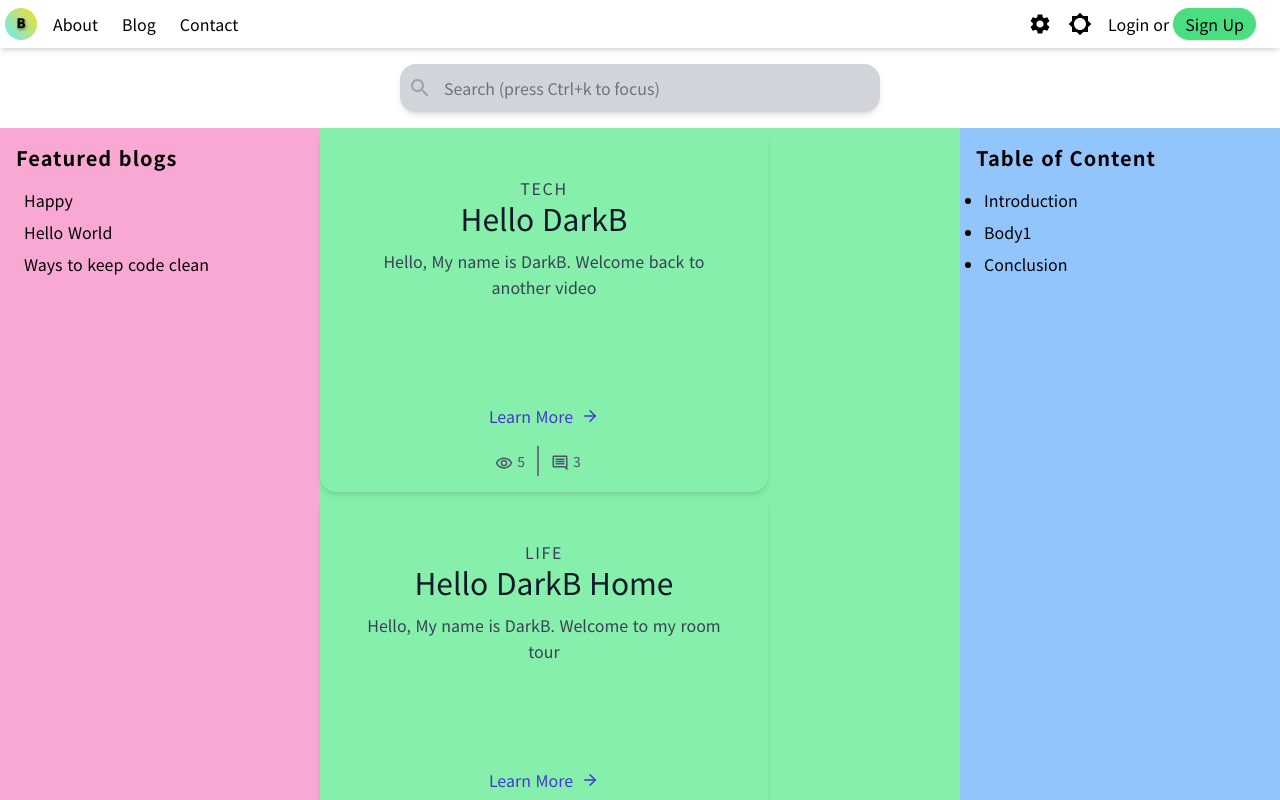
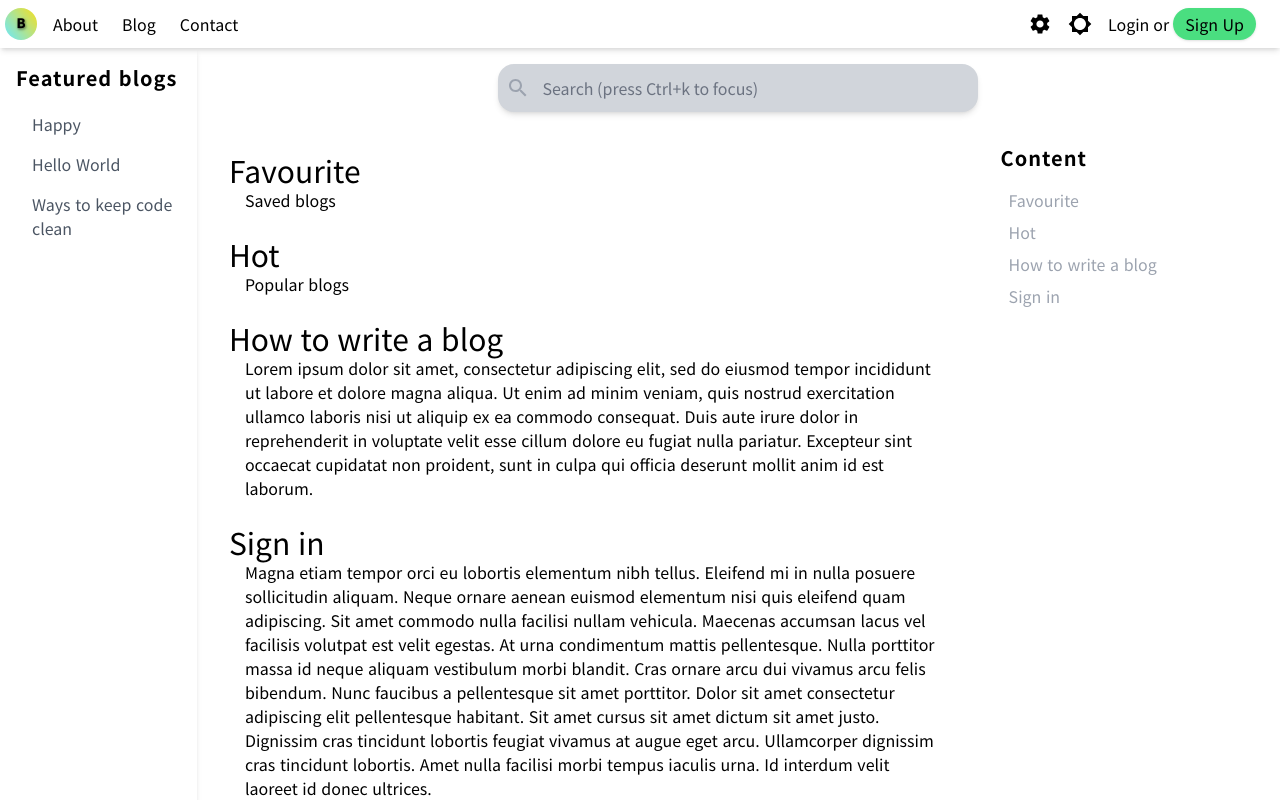
Before and after one commit to LeoLYW12138/DarkB-website, a Nuxt app: page /blog in a window 1280 px wide. Shown: the top 800 px of the page. Built offline with nearby package versions, Linux system fonts and the light colour scheme.

Commit message:
good layout

```diff
--- /dev/null
+++ b/components/blog/blogSection.vue
@@ -0,0 +1,24 @@
+<template>
+  <section :id="titleShort(section)">
+    <div>
+      <slot name="title-prefix"></slot>
+      <h3 class="section-font inline-block">{{ section.title }}</h3>
+      <slot name="title-postfix"></slot>
+    </div>
+    <p class="max-w-[80ch] pl-4">{{ section.content }}</p>
+  </section>
+</template>
+
+<script>
+import titleShort from '@/mixins/titleShort';
+export default {
+  mixins: [titleShort],
+  props: {
+    section: {
+      type: Object,
+      validator: (section) => section.title,
+      default: () => null,
+    },
+  },
+};
+</script>
--- a/components/blog/leftSidebar.vue
+++ b/components/blog/leftSidebar.vue
@@ -5,9 +5,13 @@
     >
       Featured blogs
     </h1>
-    <ul>
-      <li v-for="blog in blogs" :key="blog.id">
-        {{ blog.title }}
+    <ul class="text-gray-600">
+      <li
+        v-for="blog in blogs"
+        :key="blog.id"
+        class="py-1 px-2 cursor-pointer hover:(rounded-md bg-emerald-100 bg-opacity-70 text-emerald-800) w-full"
+      >
+        <a href="#">{{ blog.title }}</a>
       </li>
     </ul>
   </aside>
--- a/components/blog/rightSidebar.vue
+++ b/components/blog/rightSidebar.vue
@@ -3,22 +3,26 @@
     <h1
       class="text-lg md:text-xl font-medium md:font-bold md:tracking-wider my-4"
     >
-      Table of Content
+      Content
     </h1>
     <ul>
       <li
         v-for="section in blog.sections"
         :key="section.id"
-        class="list-outside list-disc"
+        class="cursor-pointer hover:(list-outside list-disc text-gray-700) text-gray-400 active:text-gray-700"
       >
-        {{ section.title }}
+        <a :href="'#' + titleShort(section)">
+          {{ section.title }}
+        </a>
       </li>
     </ul>
   </aside>
 </template>
 
 <script>
+import titleShort from '@/mixins/titleShort';
 export default {
+  mixins: [titleShort],
   props: {
     blog: {
       type: Object,
--- a/layouts/blog.vue
+++ b/layouts/blog.vue
@@ -1,5 +1,5 @@
 <template>
-  <div class="min-h-screen flex flex-col">
+  <div class="flex flex-col min-h-screen">
     <nav-bar></nav-bar>
     <search-bar></search-bar>
     <nuxt class="flex-grow"></nuxt>
--- a/layouts/default.vue
+++ b/layouts/default.vue
@@ -1,6 +1,6 @@
 <template>
   <div class="flex flex-col min-h-screen">
-    <nav-bar></nav-bar>
+    <nav-bar class="z-50"></nav-bar>
     <nuxt class="flex-grow" />
     <my-footer></my-footer>
   </div>
--- /dev/null
+++ b/mixins/titleShort.js
@@ -0,0 +1,7 @@
+export default {
+  computed: {
+    titleShort() {
+      return section => section.title.split(' ').join('-');
+    }
+  }
+};
--- a/pages/about.vue
+++ b/pages/about.vue
@@ -1,7 +1,7 @@
 <template>
   <div class="my-4 lg:my-8 px-2 lg:px-4">
     <div class="container mx-auto">
-      <h4 data-aos="zoom-out" class="text-4xl mt-16 font-bold mb-12">
+      <h4 data-aos="zoom-out" class="font-bold mt-16 mb-12 text-4xl">
         Something about me...
       </h4>
       <img-with-credit
@@ -23,7 +23,7 @@
         >
       </img-with-credit>
       <div data-aos="fade-up-right" class="my-12">
-        <h6 class="text-2xl font-semibold">Who am I ?</h6>
+        <h6 class="font-semibold text-2xl">Who am I ?</h6>
         <div class="pl-5 lg:pl-10 my-6 leading-9">
           <p>Hello, welcome to my site! This is DarkB</p>
           <p>Well, currently I am a University student in Hong Kong</p>
@@ -48,7 +48,7 @@
         >
       </img-with-credit>
       <div data-aos="fade-up-left" class="my-12 float-right">
-        <h6 class="text-2xl font-semibold">Why this site ever exists ?</h6>
+        <h6 class="font-semibold text-2xl">Why this site ever exists ?</h6>
         <div class="pl-5 lg:pl-10 my-6 leading-9">
           <p>
             One day, I came across a Youtube video titled
@@ -90,7 +90,7 @@
         </span>
       </img-with-credit>
       <div data-aos="fade-up-right" class="my-12">
-        <h6 class="text-2xl font-semibold">What I like to do ?</h6>
+        <h6 class="font-semibold text-2xl">What I like to do ?</h6>
         <div class="pl-5 lg:pl-10 my-6 leading-9">
           <p>
             At home, I like to learn new things online, watch Youtube and write
@@ -102,14 +102,14 @@
           </p>
         </div>
       </div>
-      <h3
+
+      <div
         data-aos="flip-left"
         data-aos-easing="ease-out-cubic"
         data-aos-duration="2000"
-        class="mt-32 w-full text-center text-6xl fugaz"
       >
-        Enjoy!
-      </h3>
+        <h3 class="mt-32 text-center w-full text-6xl fugaz">Enjoy!</h3>
+      </div>
     </div>
   </div>
 </template>
--- a/pages/blog.vue
+++ b/pages/blog.vue
@@ -1,30 +1,54 @@
 <template>
   <div
-    class="container h-full mx-auto grid grid-flow-row lg:(grid-flow-col-dense grid-cols-12)"
+    class="h-full max-w-[1920px] lg:(grid grid-flow-col grid-cols-13) 2xl:mx-auto"
+    style="grid-template-rows: 100%"
   >
     <leftSidebar
       :featured-blogs="featuredBlogs"
-      class="bg-pink-300 col-span-3"
+      class="bg-white shadow-md hidden lg:block col-span-2"
     ></leftSidebar>
-    <div class="bg-green-300 col-span-6">
-      <main v-for="article in trendArticles" :key="article.key">
-        <articleCard :article="article"></articleCard>
-      </main>
+    <div class="col-span-11 col-start-3">
+      <searchBar></searchBar>
+
+      <!-- start of subgrid -->
+      <div class="h-full md:(grid grid-flow-col grid-cols-11)">
+        <div class="px-4 pb-4 md:(px-8 pb-8) col-span-8">
+          <blogSection
+            v-for="section in blog.sections"
+            :key="section.id"
+            :section="section"
+            class="my-6"
+          >
+            <!-- <template v-slot:title-postfix>
+              <img
+                class="h-9 w-9 inline-block"
+                src="~/assets/icons/heart.svg"
+                alt="heart"
+              />
+            </template> -->
+          </blogSection>
+        </div>
+        <rightSidebar
+          :blog="blog"
+          class="hidden md:block col-span-3"
+        ></rightSidebar>
+      </div>
+      <!-- end of subgrid -->
     </div>
-    <rightSidebar :blog="blog" class="bg-blue-300 col-span-3"></rightSidebar>
   </div>
 </template>
 
 <script>
 import leftSidebar from '@/components/blog/leftSidebar.vue';
 import rightSidebar from '@/components/blog/rightSidebar.vue';
-import articleCard from '@/components/blog/articleCard.vue';
+import searchBar from '@/components/blog/searchBar.vue';
+import blogSection from '@/components/blog/blogSection.vue';
 export default {
-  layout: 'blog',
   components: {
     leftSidebar,
     rightSidebar,
-    articleCard,
+    searchBar,
+    blogSection,
   },
   data() {
     return {
@@ -34,13 +58,22 @@ export default {
         { id: 3, title: 'Ways to keep code clean' },
       ],
       blog: {
-        id: 1,
-        title: 'happy',
-        author: 'velaldkjf',
+        id: 0,
+        title: 'Landing Page',
+        author: 'DarkB Hello',
         sections: [
-          { title: 'Introduction', content: 'test' },
-          { title: 'Body1', content: 'Body2' },
-          { title: 'Conclusion', content: 'conclusion' },
+          { title: 'Favourite', content: 'Saved blogs' },
+          { title: 'Hot', content: 'Popular blogs' },
+          {
+            title: 'How to write a blog',
+            content:
+              'Lorem ipsum dolor sit amet, consectetur adipiscing elit, sed do eiusmod tempor incididunt ut labore et dolore magna aliqua. Ut enim ad minim veniam, quis nostrud exercitation ullamco laboris nisi ut aliquip ex ea commodo consequat. Duis aute irure dolor in reprehenderit in voluptate velit esse cillum dolore eu fugiat nulla pariatur. Excepteur sint occaecat cupidatat non proident, sunt in culpa qui officia deserunt mollit anim id est laborum.',
+          },
+          {
+            title: 'Sign in',
+            content:
+              'Magna etiam tempor orci eu lobortis elementum nibh tellus. Eleifend mi in nulla posuere sollicitudin aliquam. Neque ornare aenean euismod elementum nisi quis eleifend quam adipiscing. Sit amet commodo nulla facilisi nullam vehicula. Maecenas accumsan lacus vel facilisis volutpat est velit egestas. At urna condimentum mattis pellentesque. Nulla porttitor massa id neque aliquam vestibulum morbi blandit. Cras ornare arcu dui vivamus arcu felis bibendum. Nunc faucibus a pellentesque sit amet porttitor. Dolor sit amet consectetur adipiscing elit pellentesque habitant. Sit amet cursus sit amet dictum sit amet justo. Dignissim cras tincidunt lobortis feugiat vivamus at augue eget arcu. Ullamcorper dignissim cras tincidunt lobortis. Amet nulla facilisi morbi tempus iaculis urna. Id interdum velit laoreet id donec ultrices.',
+          },
         ],
       },
       trendArticles: [
```
Also changed, not shown: assets/icons/heart.svg (added).
